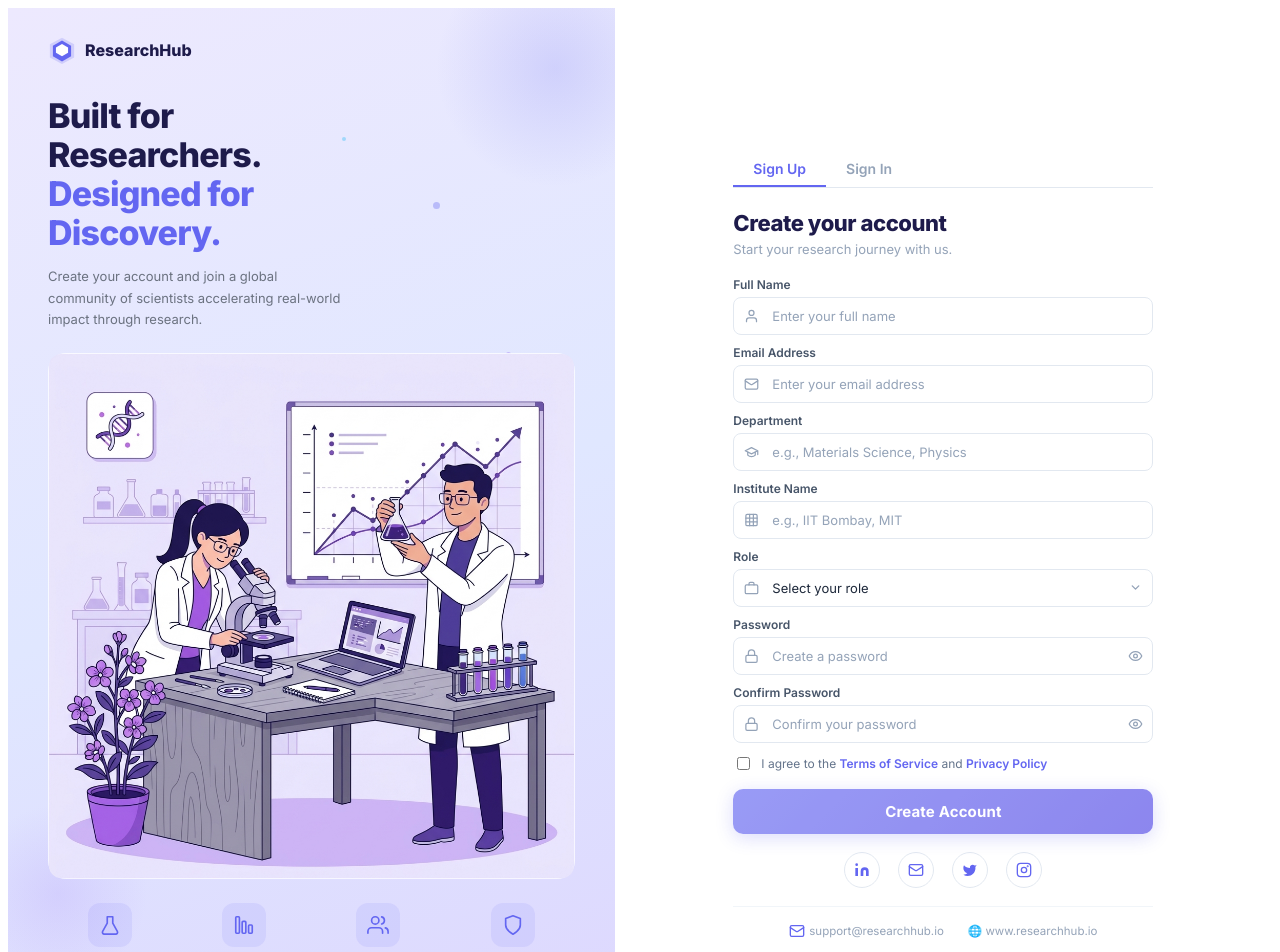
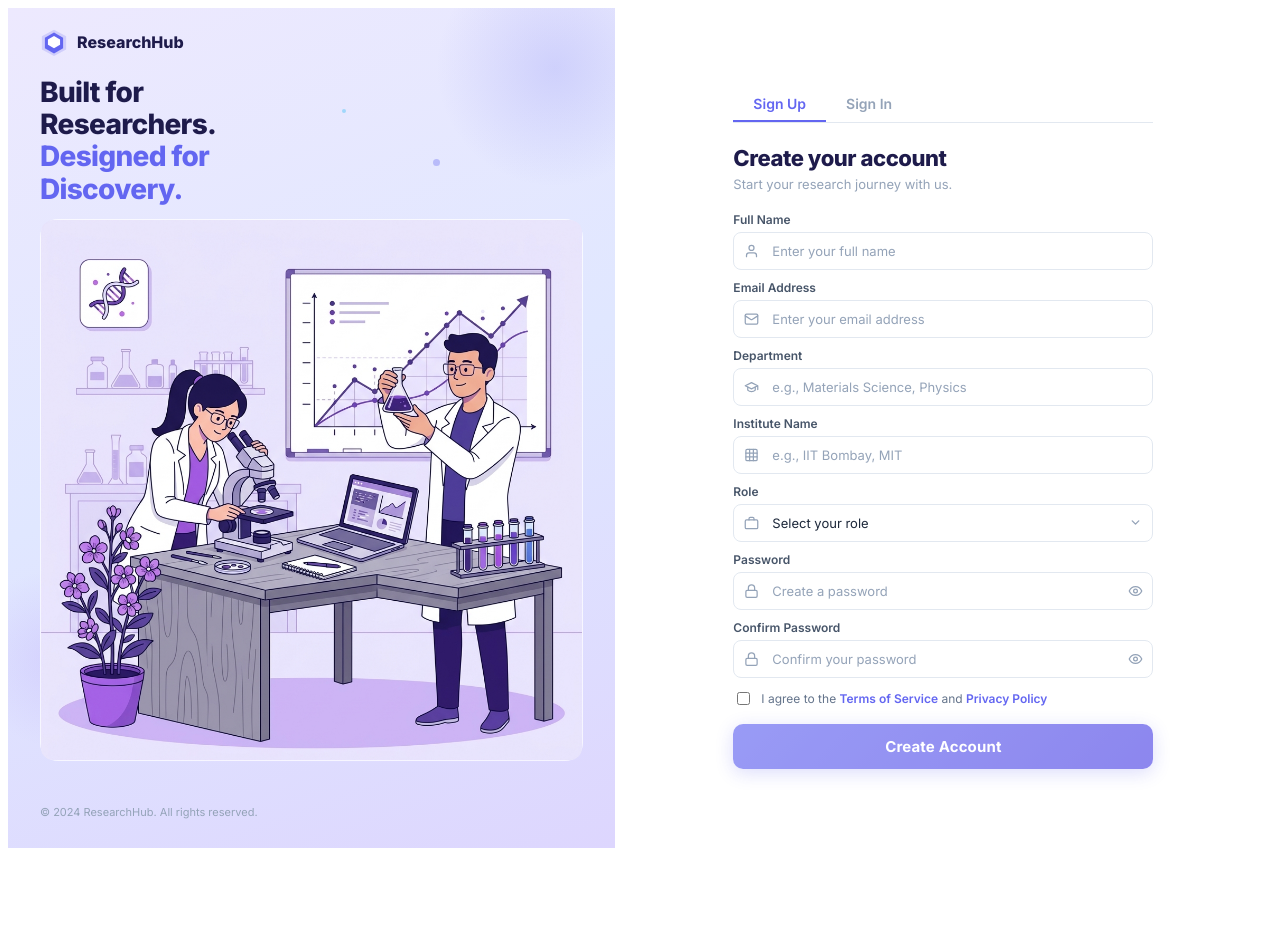
Before and after one commit to gopalan-rajaraman/quantum-materials-ai, a React (Vite) app in the folder frontend/: page /signup in a window 1280 px wide. Shown: the top 952 px of the page. After the commit the page ends 856 px from the top, so only its background shows below. Built offline with nearby package versions, Linux system fonts and the light colour scheme; the HTML template or start-up script is replaced by a standard one.

Commit message:
fix: remove subtitle, feature items, social icons, footer links; compact signup page

```diff
--- a/frontend/src/pages/Signup/index.jsx
+++ b/frontend/src/pages/Signup/index.jsx
@@ -273,7 +273,7 @@ const Signup = () => {
           width:'48%', minWidth:420,
           background:'linear-gradient(160deg,#ede9fe 0%,#e0e7ff 50%,#ddd6fe 100%)',
           display:'flex', flexDirection:'column',
-          padding:'28px 40px 24px',
+          padding:'20px 32px 18px',
           position:'relative', overflow:'hidden',
         }}>
           {/* Decorative blobs */}
@@ -304,7 +304,7 @@ const Signup = () => {
           ))}
 
           {/* Logo */}
-          <div style={{ display:'flex', alignItems:'center', gap:9, marginBottom:32, position:'relative', zIndex:1 }}>
+          <div style={{ display:'flex', alignItems:'center', gap:9, marginBottom:20, position:'relative', zIndex:1 }}>
             <IconHexagon />
             <span style={{ fontSize:16, fontWeight:800, color:'#1e1b4b' }}>ResearchHub</span>
           </div>
@@ -313,7 +313,7 @@ const Signup = () => {
           <div style={{ position:'relative', zIndex:1, flex:1 }}>
             <h1 style={{
               margin:'0 0 14px',
-              fontSize:34, fontWeight:900,
+              fontSize:28, fontWeight:900,
               color:'#1e1b4b', lineHeight:1.15,
               letterSpacing:'-0.025em',
             }}>
@@ -321,12 +321,7 @@ const Signup = () => {
               Researchers.<br/>
               <span style={{ color:'#6366f1' }}>Designed for<br/>Discovery.</span>
             </h1>
-            <p style={{
-              margin:'0 0 22px', fontSize:13, color:'#6b7280', lineHeight:1.65, maxWidth:300,
-            }}>
-              Create your account and join a global community of scientists accelerating
-              real-world impact through research.
-            </p>
+
 
             {/* Illustration */}
             <div style={{
@@ -387,13 +382,7 @@ const Signup = () => {
               />
             </div>
 
-            {/* 4 Feature items */}
-            <div style={{ display:'flex', gap:10 }}>
-              <FeatItem icon={<IconFlask/>} title="Advanced Research Tools" desc="Powerful tools for every step."/>
-              <FeatItem icon={<IconChart/>} title="Analyze & Visualize" desc="Turn complex data into insights."/>
-              <FeatItem icon={<IconPeople/>} title="Collaborate Seamlessly" desc="Work together and share knowledge."/>
-              <FeatItem icon={<IconShield/>} title="Secure & Reliable" desc="Your data is safe with us."/>
-            </div>
+
           </div>
 
           {/* Footer */}
@@ -406,7 +395,7 @@ const Signup = () => {
         <div style={{
           flex:1, display:'flex', flexDirection:'column',
           alignItems:'center', justifyContent:'center',
-          padding:'32px 48px',
+          padding:'20px 40px',
           background:'white',
           overflowY:'auto',
         }}>
@@ -579,38 +568,7 @@ const Signup = () => {
                   {loading ? 'Creating Account…' : 'Create Account'}
                 </button>
 
-                {/* Social icons row */}
-                <div style={{
-                  display:'flex', justifyContent:'center', gap:18, marginTop:18,
-                }}>
-                  {[<IconLinkedIn/>, <IconEmail2/>, <IconTwitter/>, <IconInstagram/>].map((icon,i) => (
-                    <button key={i} type="button" style={{
-                      width:36, height:36, borderRadius:'50%',
-                      border:'1px solid #e2e8f0', background:'white',
-                      display:'flex', alignItems:'center', justifyContent:'center',
-                      cursor:'pointer', transition:'border-color 0.2s, box-shadow 0.2s',
-                    }}
-                      onMouseEnter={e => { e.currentTarget.style.borderColor='#6366f1'; e.currentTarget.style.boxShadow='0 0 0 3px rgba(99,102,241,0.10)'; }}
-                      onMouseLeave={e => { e.currentTarget.style.borderColor='#e2e8f0'; e.currentTarget.style.boxShadow='none'; }}
-                    >
-                      {icon}
-                    </button>
-                  ))}
-                </div>
 
-                {/* Footer links */}
-                <div style={{
-                  display:'flex', justifyContent:'center', gap:24,
-                  marginTop:18, paddingTop:16,
-                  borderTop:'1px solid #f1f5f9',
-                }}>
-                  <span style={{ fontSize:11.5, color:'#94a3b8', display:'flex', alignItems:'center', gap:4 }}>
-                    <IconEmail2/> support@researchhub.io
-                  </span>
-                  <span style={{ fontSize:11.5, color:'#94a3b8', display:'flex', alignItems:'center', gap:4 }}>
-                    🌐 www.researchhub.io
-                  </span>
-                </div>
 
               </form>
             )}
```
